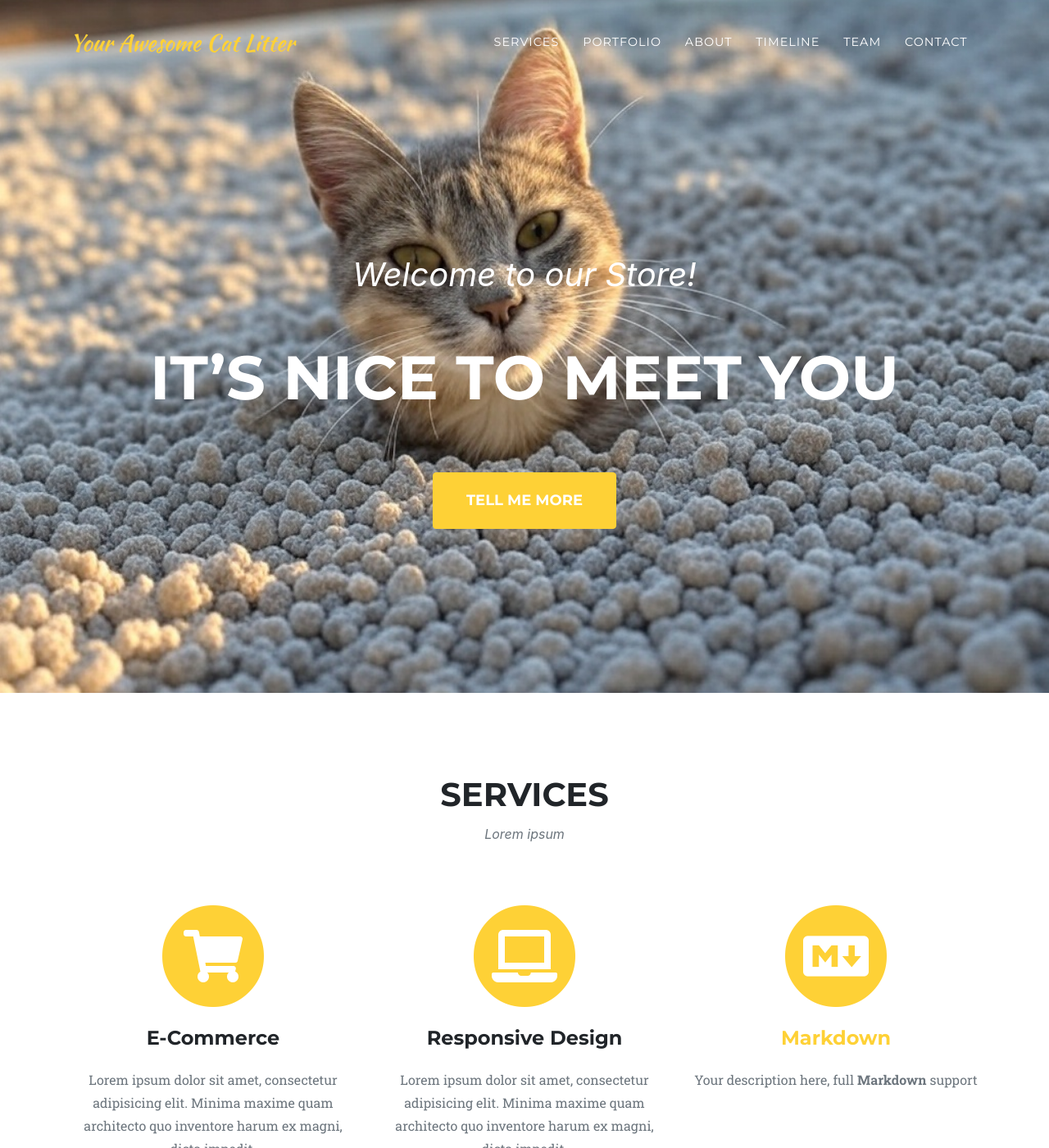
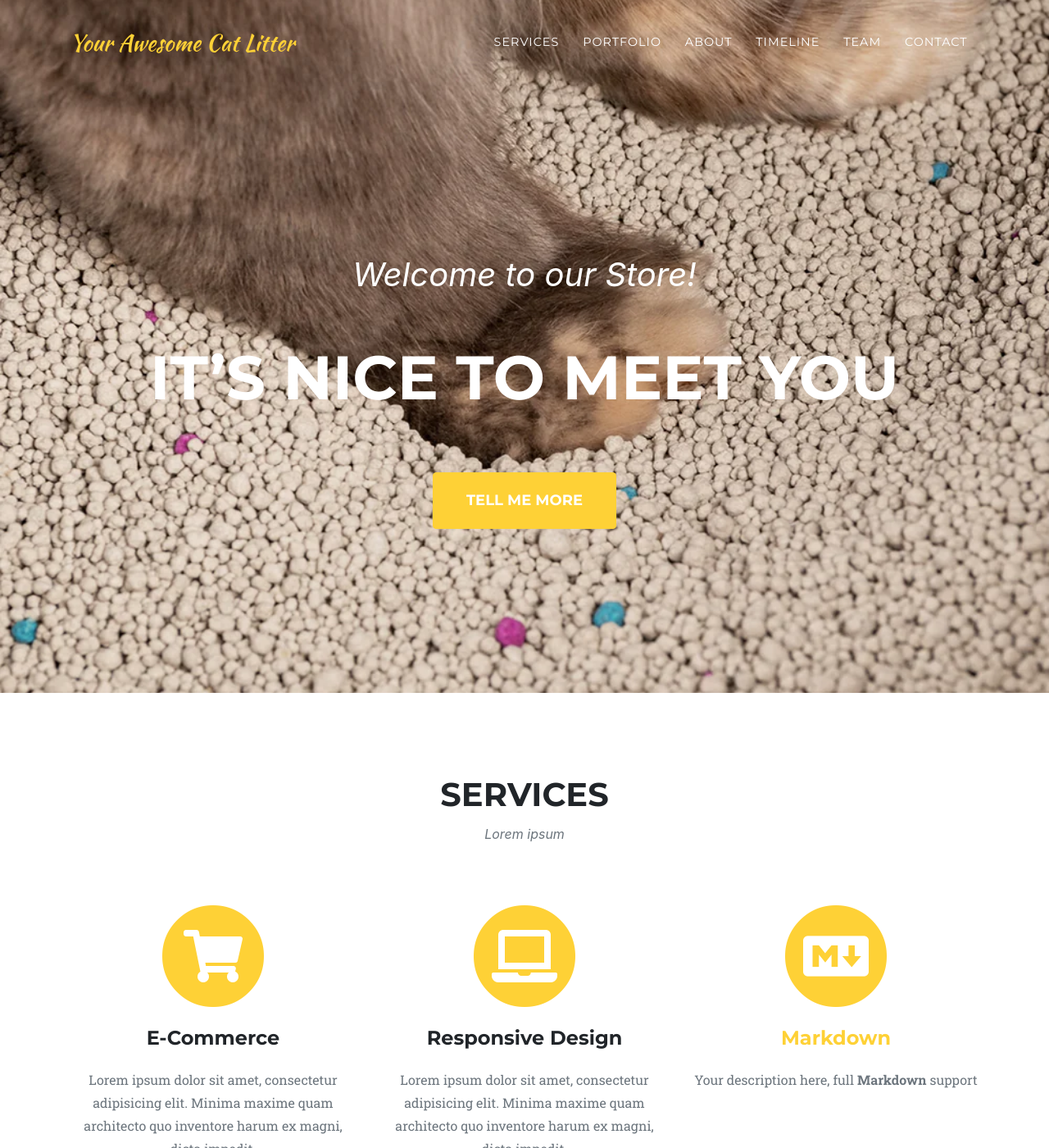
Before and after one commit to Caquita-beep/JustCats, a Jekyll site: the page built from index.md, in a window 1280 px wide and 1400 px high. Shown: the whole window at 82% size. Built offline with Jekyll 4.4.1, drawn with Linux system fonts in a browser that asks for light colours; some web fonts are replaced.

Commit message:
Update style.yml

```diff
--- a/_data/style.yml
+++ b/_data/style.yml
@@ -4,7 +4,7 @@
 #black: "#000"
 
 #Image Customization
-header-image: "../img/header.jpg"
+header-image: "../img/paw.webp"
 contact-image: "../img/contact.png"
 #Font Awesome icon for portfolio grid when an item is hovered over
 #portfolio-icon: fas fa-expand-arrows-alt fa-3x #default: fas fa-plus fa-3x
```
